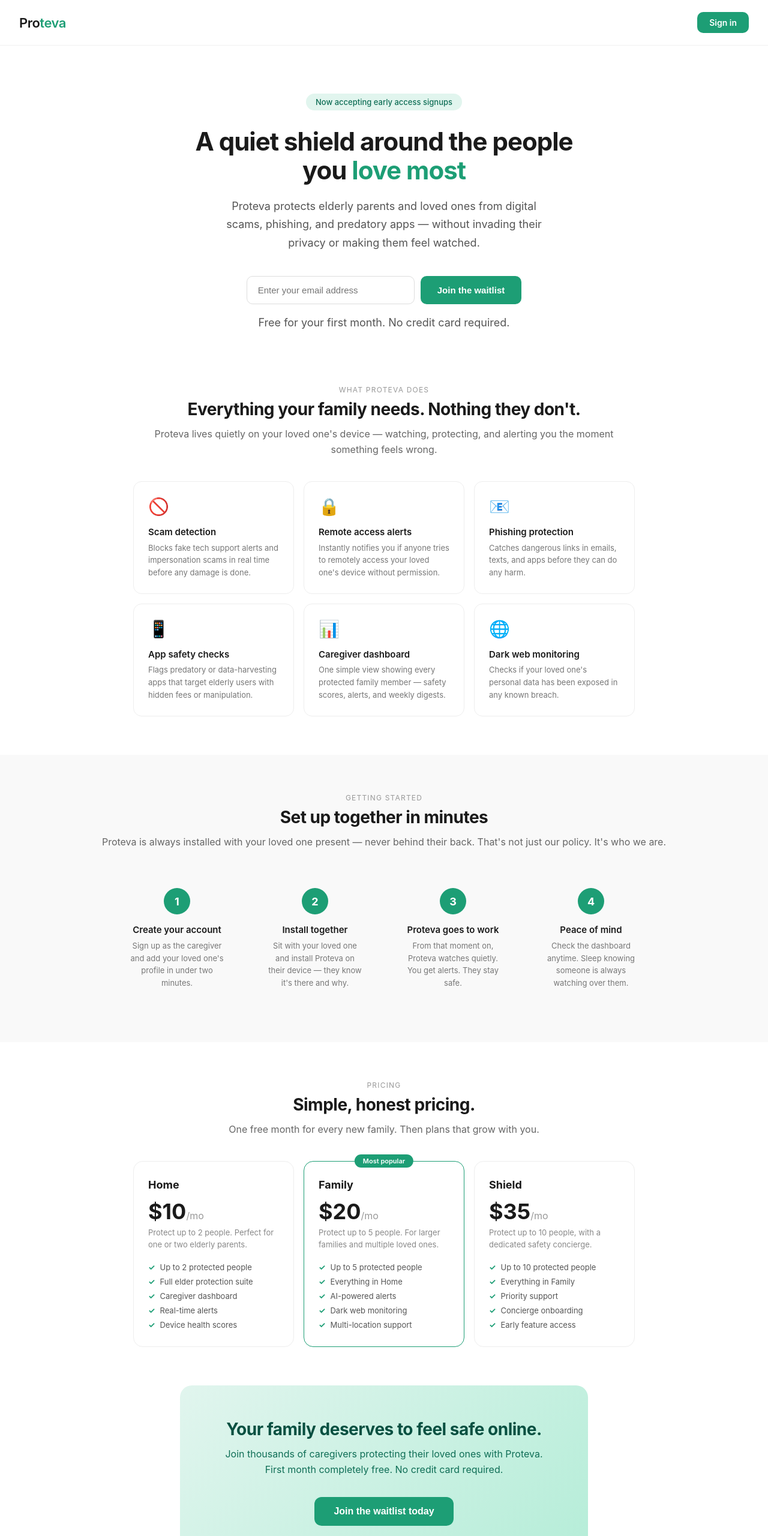
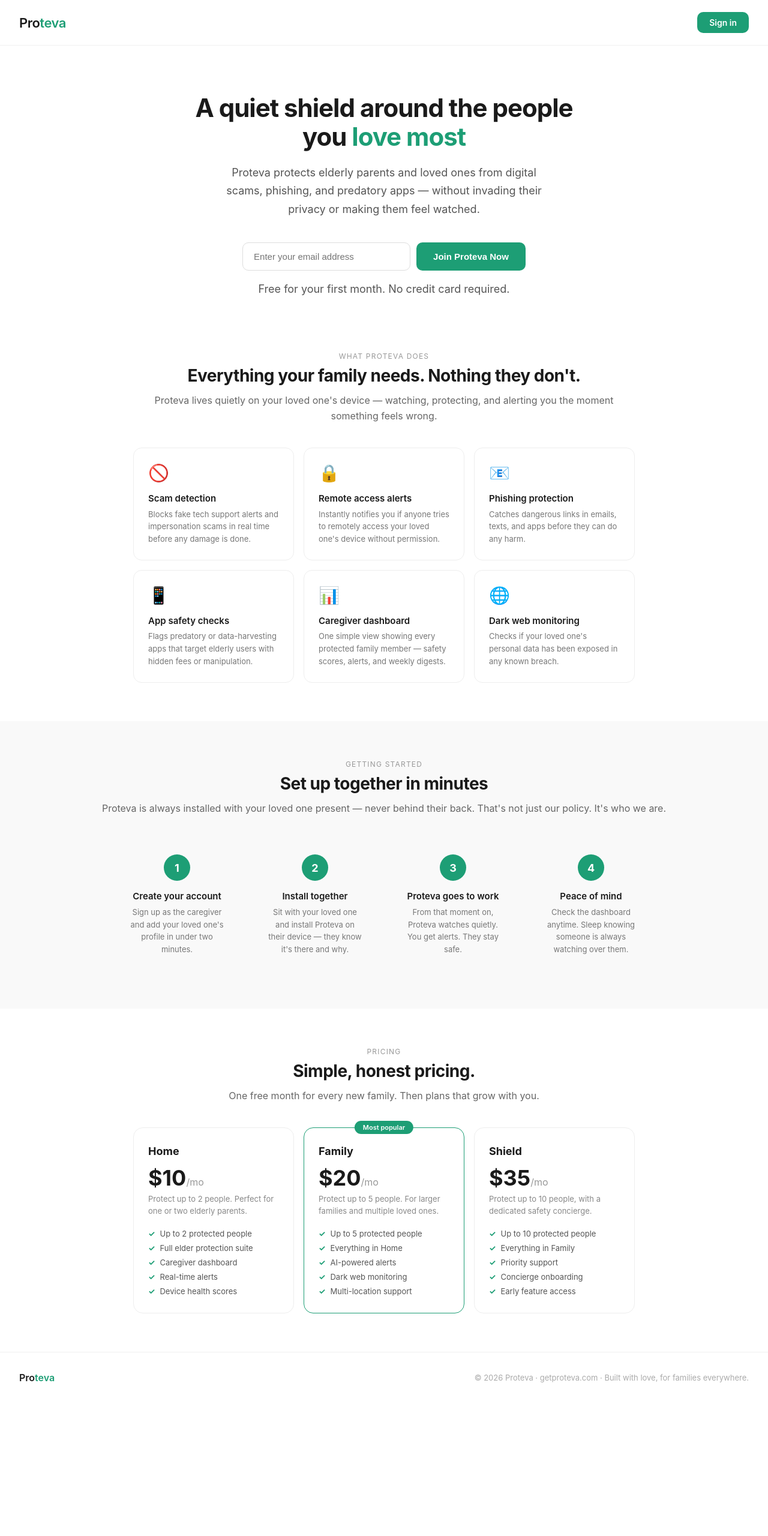
Before and after one commit to LoganHAwesomer09/proteva-website, a plain HTML site: page index.html in a window 1280 px wide. Shown: the top 2560 px of the page at 60% size. After the commit the page ends 2338 px from the top, so only its background shows below. Drawn offline with nearby package versions, Linux system fonts and the light colour scheme.

Commit message:
Update hero and CTA wording

```diff
--- a/index.html
+++ b/index.html
@@ -81,15 +81,14 @@
 </nav>
 
 <section class="hero">
-  <div class="hero-tag">Now accepting early access signups</div>
   <h1>A quiet shield around the people you <em>love most</em></h1>
   <p>Proteva protects elderly parents and loved ones from digital scams, phishing, and predatory apps — without invading their privacy or making them feel watched.</p>
   <div class="waitlist-form" id="waitlist-form">
     <input type="email" id="email-input" placeholder="Enter your email address" />
-    <button id="join-btn" onclick="joinWaitlist()">Join the waitlist</button>
+    <button id="join-btn" onclick="joinWaitlist()">Join Proteva Now</button>
   </div>
   <div class="success-msg" id="success-msg">
-    🎉 You're on the list! We'll be in touch soon.
+    🎉 Welcome to Proteva
   </div>
   <div class="error-msg" id="error-msg">
     Something went wrong. Please try again.
@@ -208,12 +207,6 @@
   </div>
 </section>
 
-<div class="cta-box">
-  <h2>Your family deserves to feel safe online.</h2>
-  <p>Join thousands of caregivers protecting their loved ones with Proteva.<br>First month completely free. No credit card required.</p>
-  <button onclick="document.getElementById('email-input').scrollIntoView({behavior:'smooth'}); document.getElementById('email-input').focus();">Join the waitlist today</button>
-</div>
-
 <footer>
   <div class="footer-logo">Pro<span>teva</span></div>
   <p>© 2026 Proteva · getproteva.com · Built with love, for families everywhere.</p>
```
